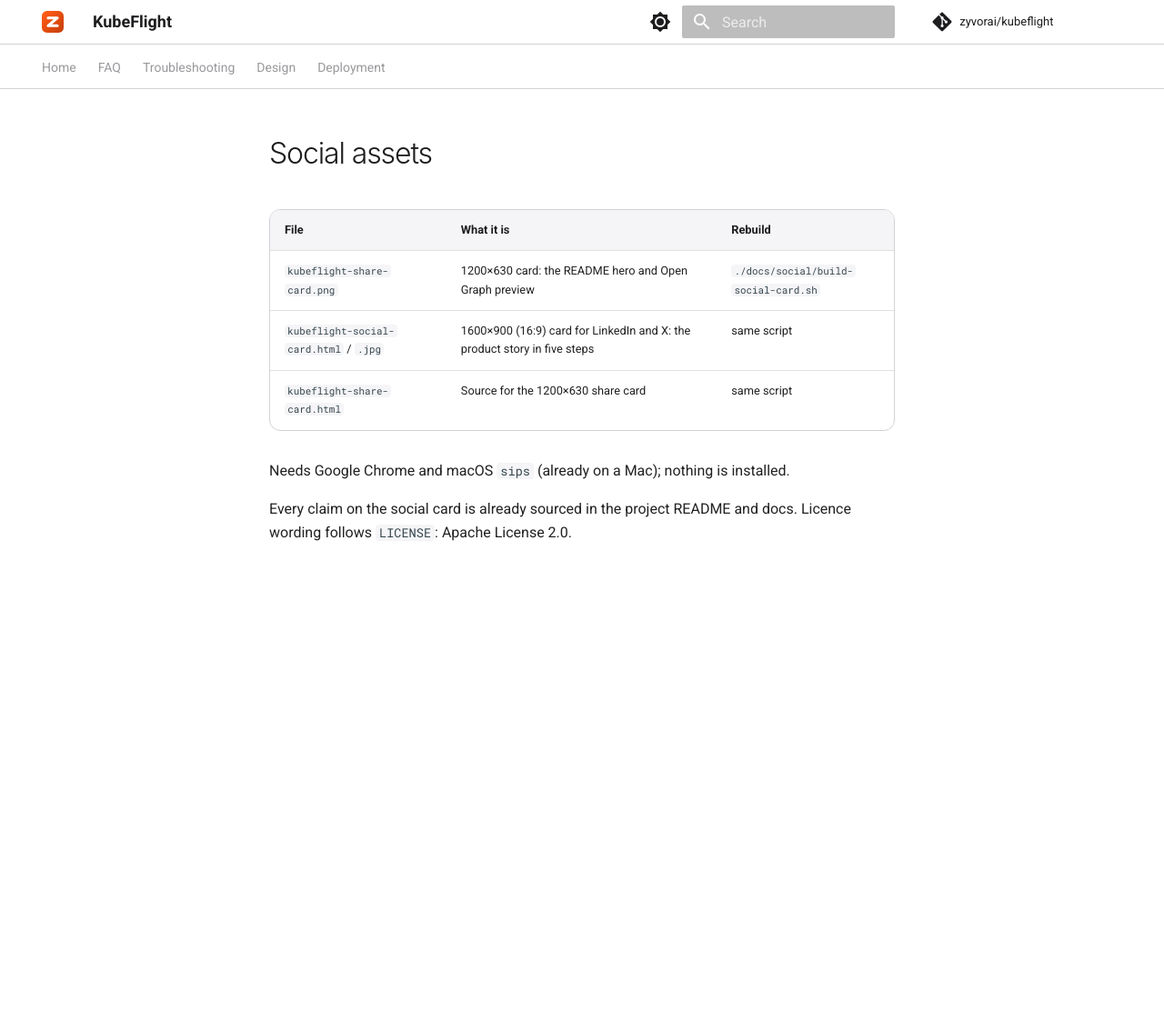
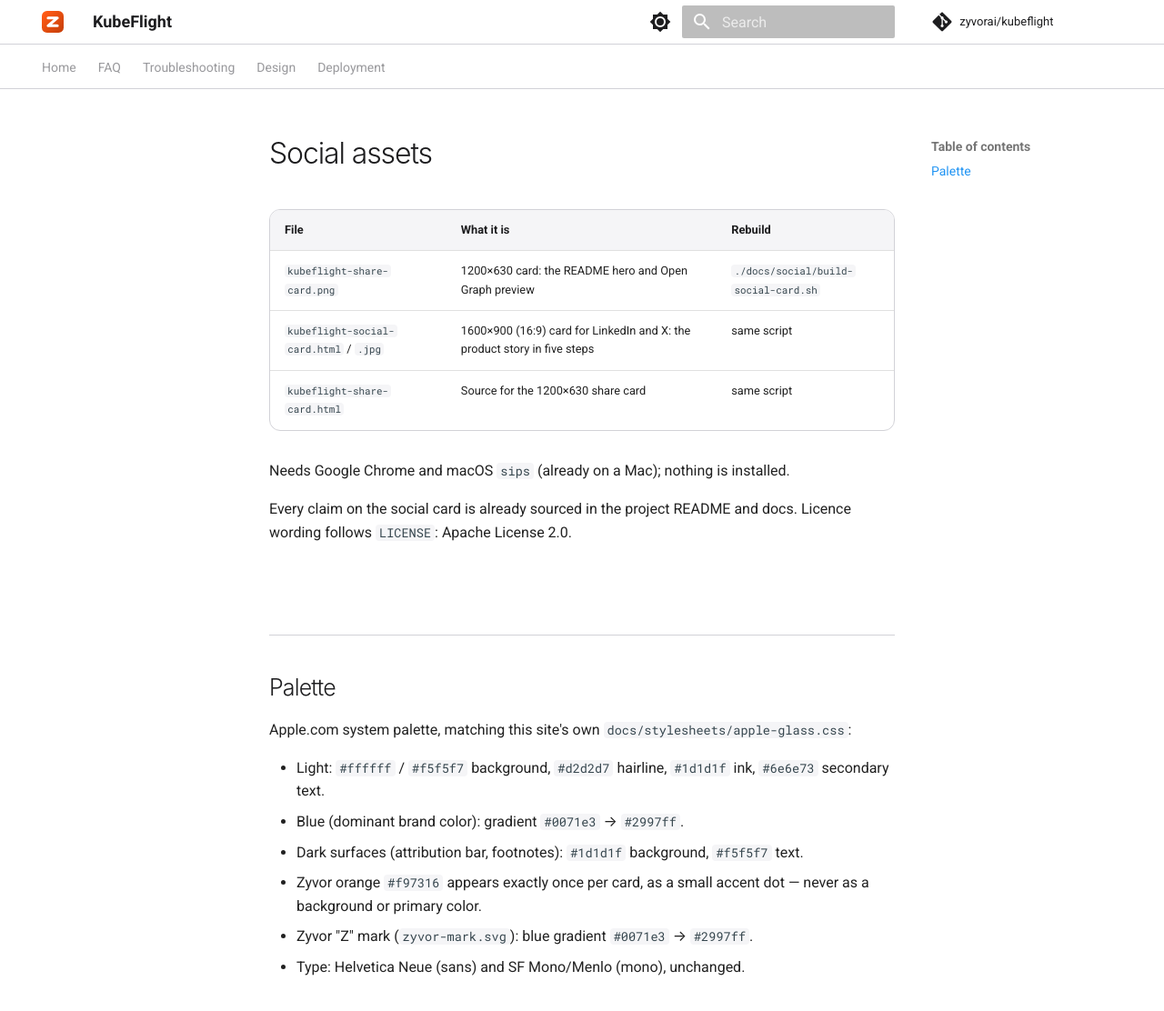
Before and after one commit to zyvorai/kubeflight, an MkDocs documentation site: the page built from docs/social/README.md, in a window 1280 px wide and 1165 px high. Shown: the top 1112 px of the window at 91% size. Built offline with MkDocs 1.6.1 and Material for MkDocs 9.7.7, drawn with Linux system fonts in a browser that asks for light colours; comment, search, counter and statistics services are not loaded.

Commit message:
docs(social): restyle social cards to Apple.com system palette
Re-skin the existing social-card system (share card, 16:9 social card,
Zyvor mark) from the orange-on-warm palette to the Apple.com-style
palette already used by docs/stylesheets/apple-glass.css, so the social
assets align with the docs site rather than clashing with it. Blue
(#0071e3 -> #2997ff) is now the dominant color; #f97316 (this repo's
documented "Zyvor orange") appears exactly once per card as a small
accent dot. Copy/claims are untouched. Regenerated PNG/JPG via the
existing build-social-card.sh (Chrome headless + sips). README.md's
embedded hero image keeps its filename, so this is a drop-in refresh.

Co-Authored-By: Claude Sonnet 5 <noreply@anthropic.com>

```diff
--- a/docs/social/README.md
+++ b/docs/social/README.md
@@ -10,3 +10,14 @@ Needs Google Chrome and macOS `sips` (already on a Mac); nothing is installed.
 
 Every claim on the social card is already sourced in the project README and docs.
 Licence wording follows `LICENSE`: Apache License 2.0.
+
+## Palette
+
+Apple.com system palette, matching this site's own `docs/stylesheets/apple-glass.css`:
+
+- Light: `#ffffff` / `#f5f5f7` background, `#d2d2d7` hairline, `#1d1d1f` ink, `#6e6e73` secondary text.
+- Blue (dominant brand color): gradient `#0071e3` → `#2997ff`.
+- Dark surfaces (attribution bar, footnotes): `#1d1d1f` background, `#f5f5f7` text.
+- Zyvor orange `#f97316` appears exactly once per card, as a small accent dot — never as a background or primary color.
+- Zyvor "Z" mark (`zyvor-mark.svg`): blue gradient `#0071e3` → `#2997ff`.
+- Type: Helvetica Neue (sans) and SF Mono/Menlo (mono), unchanged.
```
Also changed, not shown: docs/social/kubeflight-share-card.html (+8 -7 lines), docs/social/kubeflight-social-card.html (+14 -13 lines), docs/social/kubeflight-share-card.png, docs/social/kubeflight-social-card.jpg, docs/social/zyvor-mark.svg.
